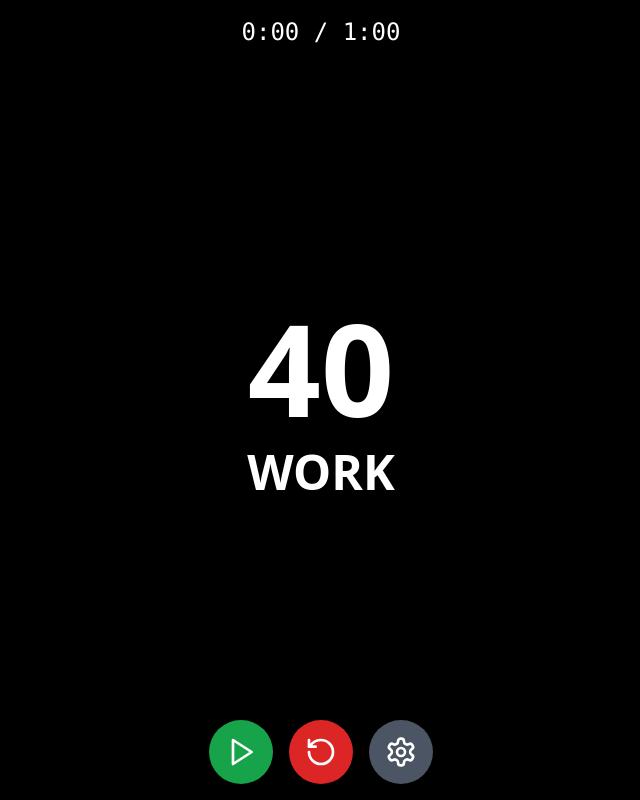
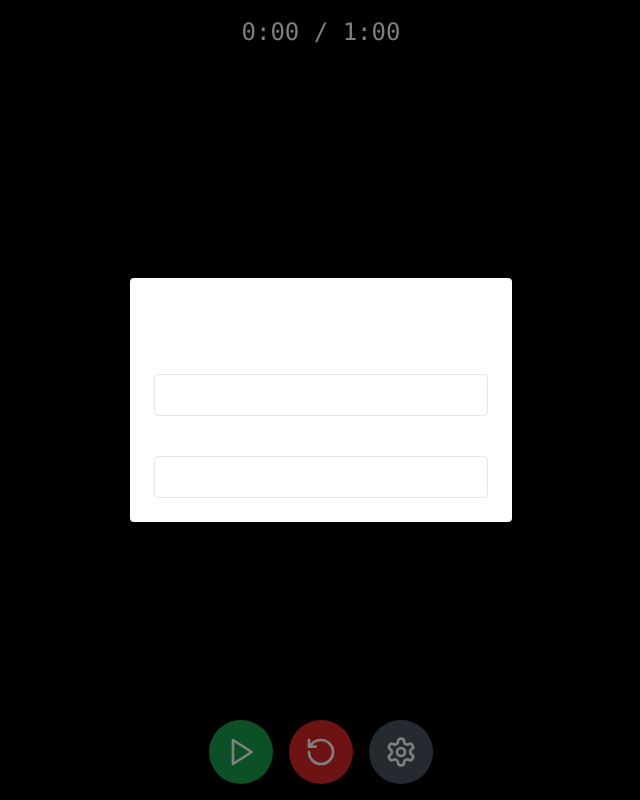
Before and after one commit to zak-droid/Workout-Timer, a React (Create React App) app: page / in a window 1280 px wide. Both pictures are taken after a click on the button 720 px from the left and 752 px from the top of the page. Shown: the whole page, without its empty margins (319-959 px from the left). Built offline with nearby package versions, Linux system fonts and the light colour scheme.

Commit message:
Update dialog.tsx

```diff
--- a/src/components/ui/dialog.tsx
+++ b/src/components/ui/dialog.tsx
@@ -1,37 +1,25 @@
-import React from 'react';
+import React from "react";
 
 type DialogProps = {
-  open: boolean;
-  onOpenChange: (open: boolean) => void;
+  isOpen: boolean;
+  onClose: () => void;
   children: React.ReactNode;
 };
 
-export const Dialog: React.FC<DialogProps> = ({ open, onOpenChange, children }) => {
-  if (!open) return null;
+export const Dialog: React.FC<DialogProps> = ({ isOpen, onClose, children }) => {
+  if (!isOpen) return null;
 
   return (
     <div
       className="fixed inset-0 flex items-center justify-center bg-black bg-opacity-50 z-50"
-      onClick={() => onOpenChange(false)}
+      onClick={onClose}
     >
       <div
-        className="bg-white p-4 rounded shadow-lg"
-        onClick={(e) => e.stopPropagation()}
+        className="bg-white p-6 rounded shadow-lg"
+        onClick={(e) => e.stopPropagation()} // Prevents closing the dialog when clicking inside it
       >
         {children}
       </div>
     </div>
   );
 };
-
-export const DialogContent: React.FC<{ children: React.ReactNode }> = ({ children }) => (
-  <div className="p-4">{children}</div>
-);
-
-export const DialogHeader: React.FC<{ children: React.ReactNode }> = ({ children }) => (
-  <div className="text-lg font-bold mb-4">{children}</div>
-);
-
-export const DialogTitle: React.FC<{ children: React.ReactNode }> = ({ children }) => (
-  <h2 className="text-xl">{children}</h2>
-);
```
